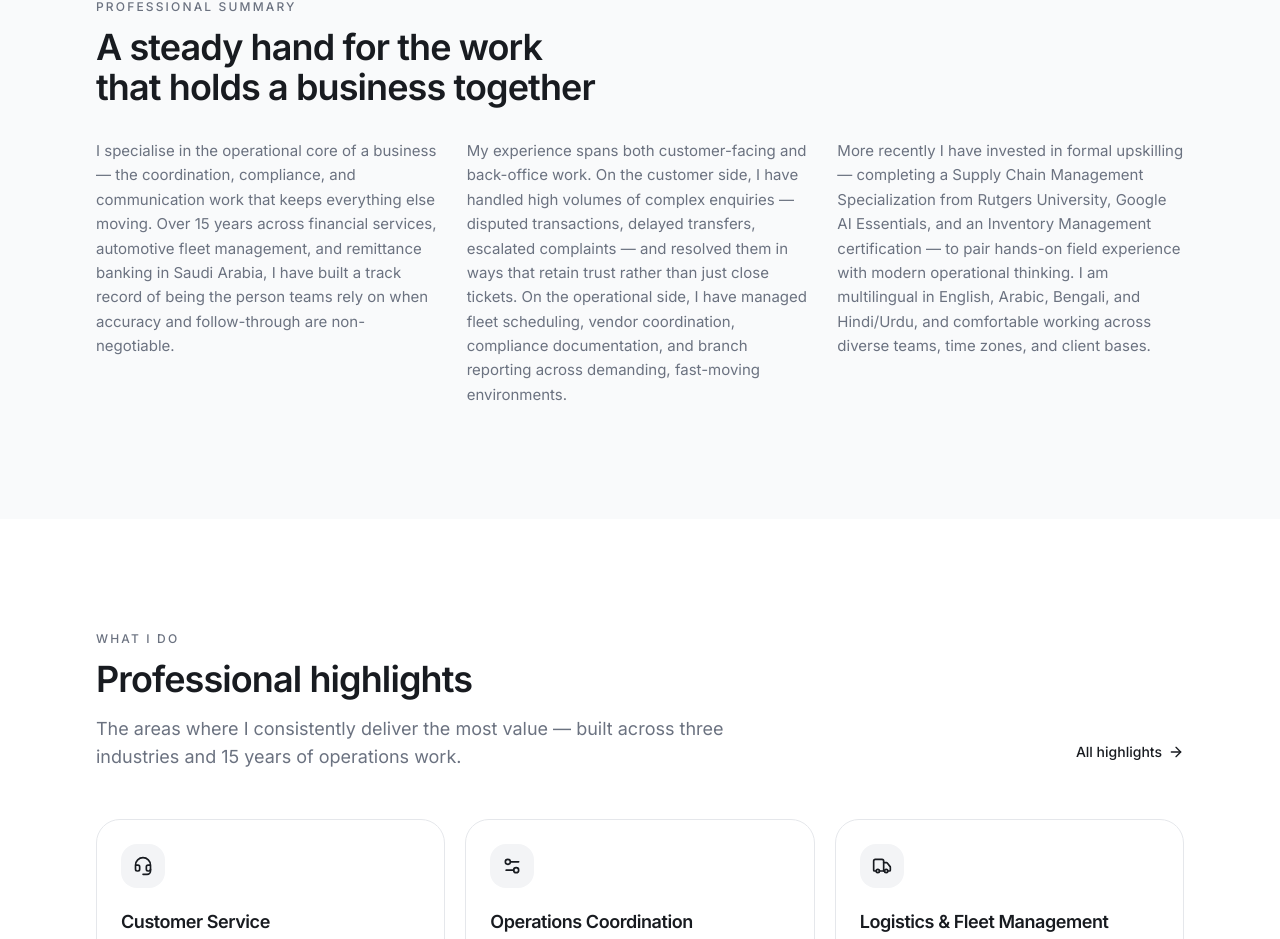
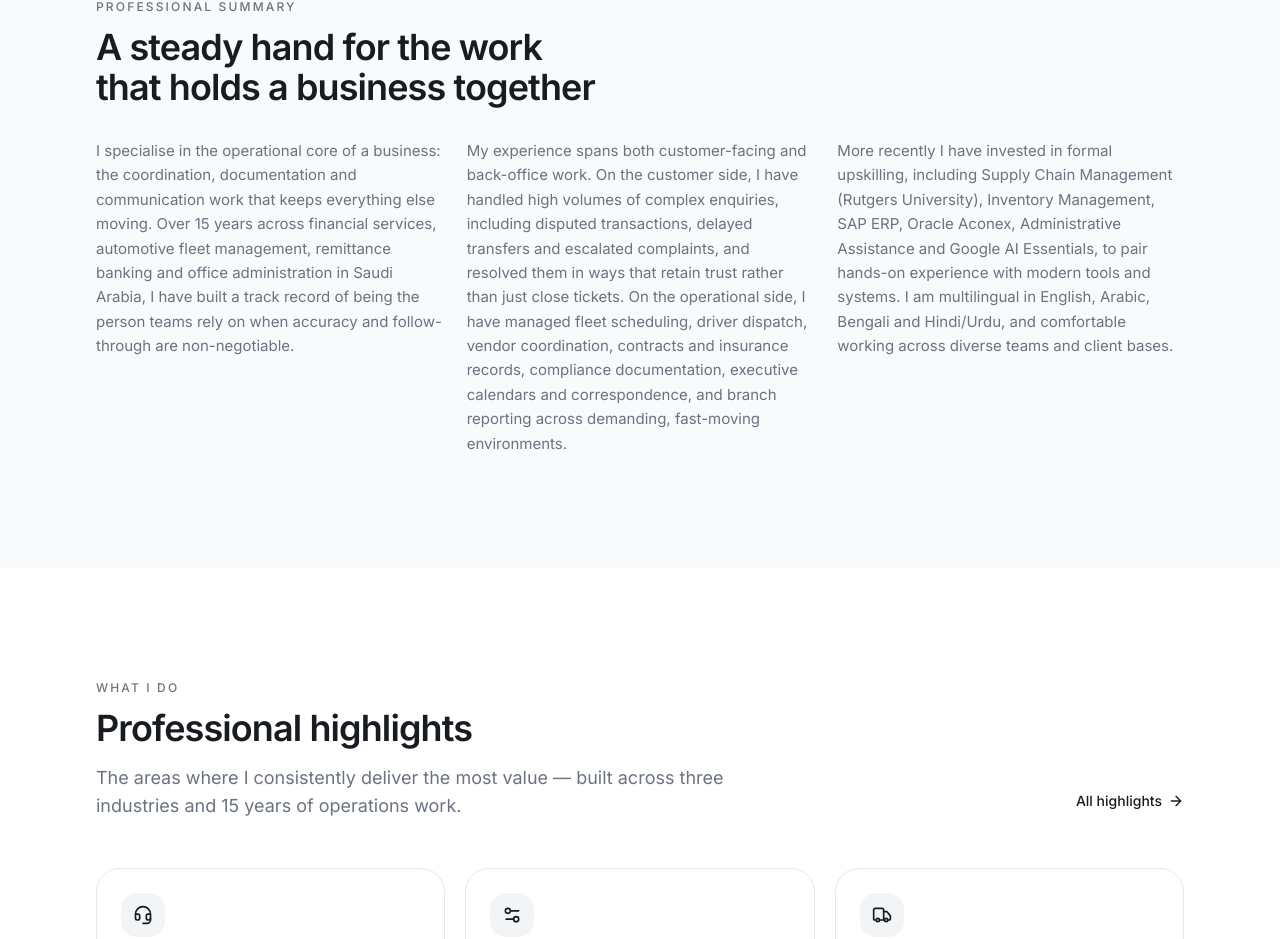
Before and after one commit to celibatej/jewel-claude, a Next.js app: page / in a window 1280 px wide. Shown: the part 1256-2195 px from the top of the page. Built offline with nearby package versions, Linux system fonts and the light colour scheme.

Commit message:
refactor(data): update professional summary content
Refine summary text to include office administration experience and improve readability.

```diff
--- a/src/content/data.ts
+++ b/src/content/data.ts
@@ -52,9 +52,9 @@
 export const summary = {
   heading: "A steady hand for the work that holds a business together",
   paragraphs: [
-    "I specialise in the operational core of a business — the coordination, compliance, and communication work that keeps everything else moving. Over 15 years across financial services, automotive fleet management, and remittance banking in Saudi Arabia, I have built a track record of being the person teams rely on when accuracy and follow-through are non-negotiable.",
-    "My experience spans both customer-facing and back-office work. On the customer side, I have handled high volumes of complex enquiries — disputed transactions, delayed transfers, escalated complaints — and resolved them in ways that retain trust rather than just close tickets. On the operational side, I have managed fleet scheduling, vendor coordination, compliance documentation, and branch reporting across demanding, fast-moving environments.",
-    "More recently I have invested in formal upskilling — completing a Supply Chain Management Specialization from Rutgers University, Google AI Essentials, and an Inventory Management certification — to pair hands-on field experience with modern operational thinking. I am multilingual in English, Arabic, Bengali, and Hindi/Urdu, and comfortable working across diverse teams, time zones, and client bases.",
+    "I specialise in the operational core of a business: the coordination, documentation and communication work that keeps everything else moving. Over 15 years across financial services, automotive fleet management, remittance banking and office administration in Saudi Arabia, I have built a track record of being the person teams rely on when accuracy and follow-through are non-negotiable.",
+    "My experience spans both customer-facing and back-office work. On the customer side, I have handled high volumes of complex enquiries, including disputed transactions, delayed transfers and escalated complaints, and resolved them in ways that retain trust rather than just close tickets. On the operational side, I have managed fleet scheduling, driver dispatch, vendor coordination, contracts and insurance records, compliance documentation, executive calendars and correspondence, and branch reporting across demanding, fast-moving environments.",
+    "More recently I have invested in formal upskilling, including Supply Chain Management (Rutgers University), Inventory Management, SAP ERP, Oracle Aconex, Administrative Assistance and Google AI Essentials, to pair hands-on experience with modern tools and systems. I am multilingual in English, Arabic, Bengali and Hindi/Urdu, and comfortable working across diverse teams and client bases.",
   ],
 };
 
```
